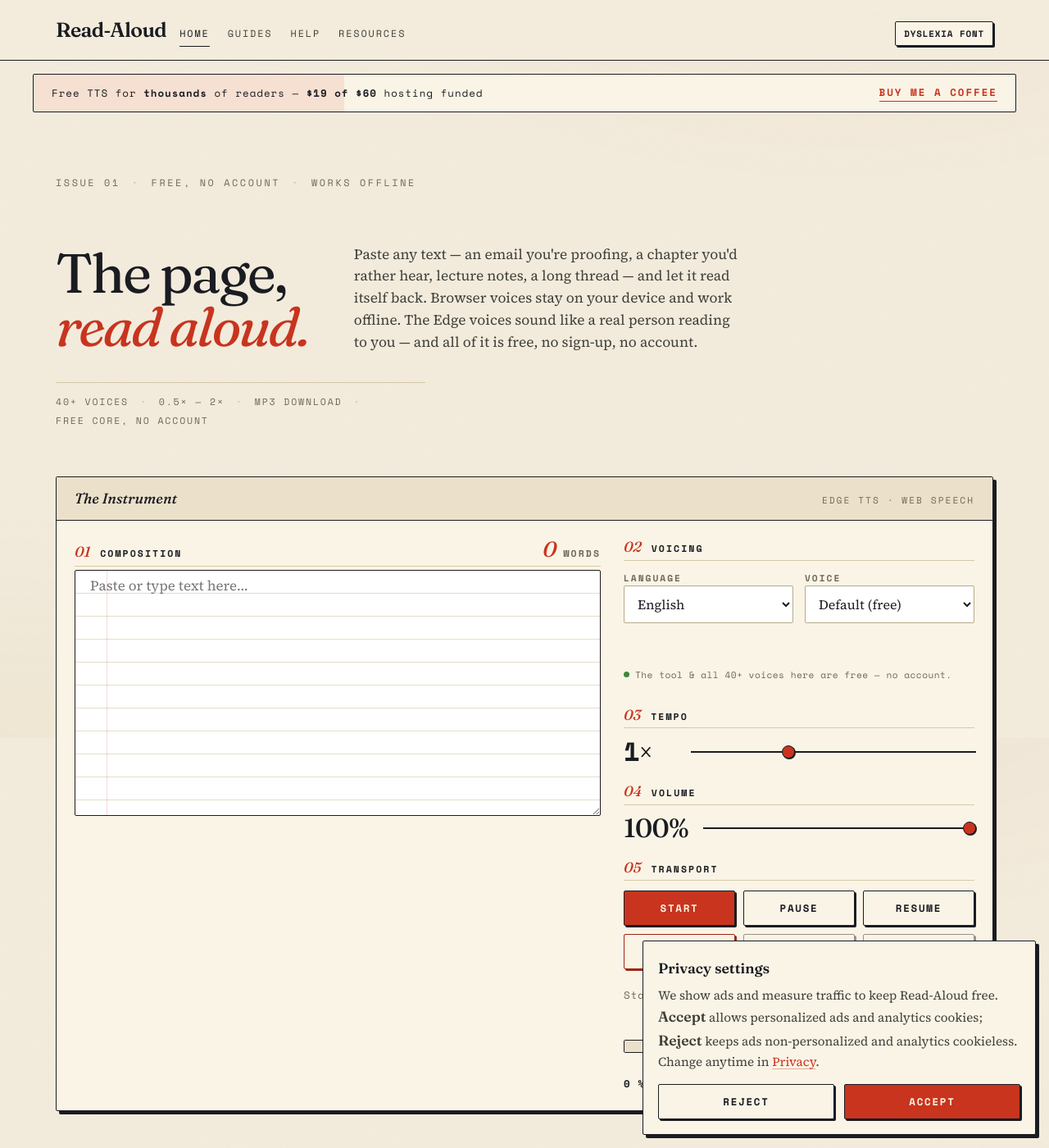
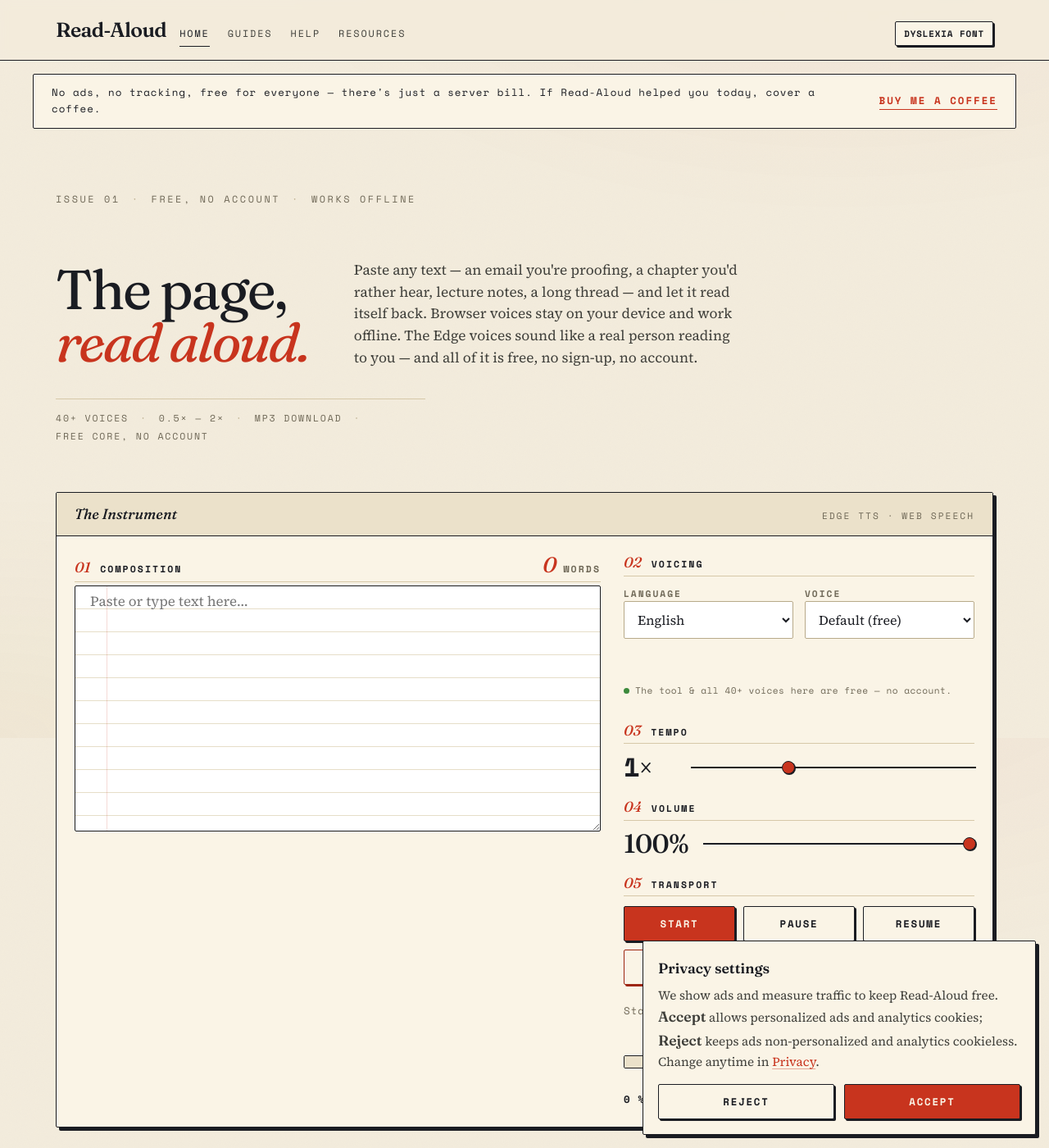
Before and after one commit to ndaly111/read-aloud, a Jekyll site: the page index.html, which Jekyll copies as it is, in a window 1280 px wide and 1400 px high. Shown: the whole window at 82% size. Built offline with Jekyll 4.4.1, drawn with Linux system fonts in a browser that asks for light colours.

Commit message:
Support bar: replace stale donation thermometer with an honest one-liner

```diff
--- a/index.html
+++ b/index.html
@@ -32,8 +32,7 @@
 
 <!-- support bar -->
 <div id="supportBar" role="region" aria-label="Support Read-Aloud">
-  <div class="fill" id="goalFill"></div>
-  <span id="goalMsg" class="msg"></span>
+  <span class="msg">No ads, no tracking, free for everyone &mdash; there's just a server bill. If Read-Aloud helped you today, cover a coffee.</span>
   <a href="https://coff.ee/readaloud" target="_blank" rel="noopener"
      class="coffeeBtn" aria-label="Buy me a coffee">Buy me a coffee</a>
 </div>
@@ -397,23 +396,6 @@
 <!-- main logic -->
 <script src="readaloud.js?v=20260719a"></script>
 
-<!-- visit counter + goal fill -->
-<script>
-const RAISED = 19;  /* update whenever balance changes */
-const GOAL   = 60;
-
-// CountAPI.xyz shut down in 2023 - using static text instead
-updateBar();
-
-function updateBar(){
-  const pct = Math.min(100, RAISED/GOAL*100);
-  document.getElementById('goalFill').style.width = pct + '%';
-  document.getElementById('goalMsg').innerHTML =
-      `Free TTS for <strong>thousands</strong> of readers — `
-    + `<strong>$${RAISED} of $${GOAL}</strong> hosting funded`;
-}
-</script>
-
 <!-- feedback form submit -->
 <script>
 (() => {
--- a/styles.css
+++ b/styles.css
@@ -871,18 +871,8 @@
   font-size: 0.78rem;
   letter-spacing: 0.08em;
 }
-#supportBar .fill {
-  position: absolute;
-  inset: 0;
-  background: rgba(200, 52, 30, 0.10);
-  transform-origin: left;
-}
-#supportBar .msg,
-#supportBar .coffeeBtn {
-  position: relative;
-  z-index: 1;
-}
 .coffeeBtn {
+  flex-shrink: 0;
   font-family: var(--font-mono);
   font-weight: 700;
   letter-spacing: 0.16em;
```
